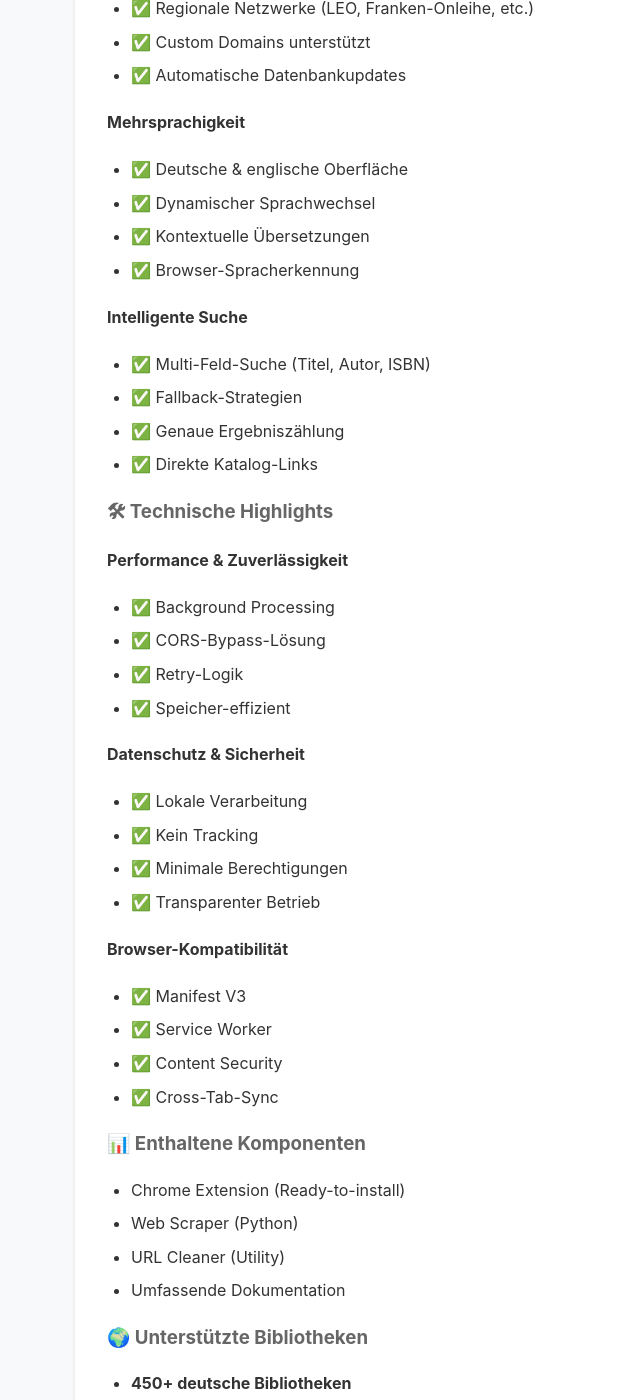
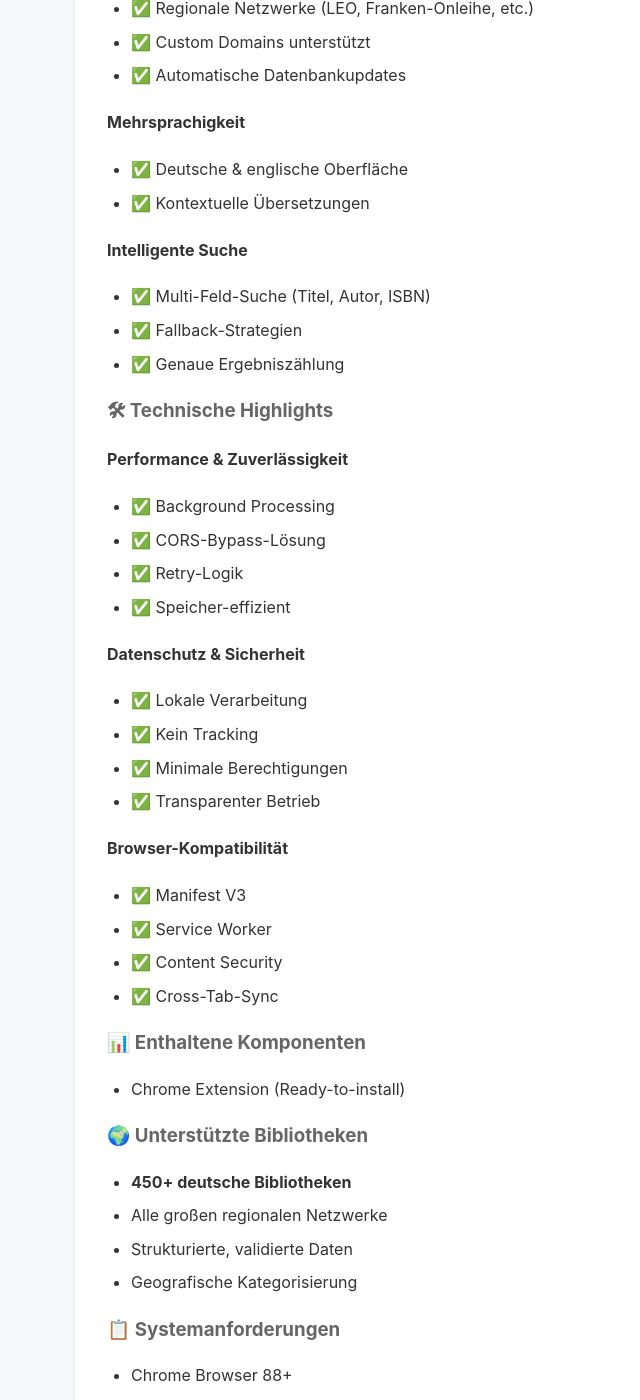
Before and after one commit to vaupunkt/Onleihe-Checker, a Jekyll site: the page built from docs/release-notes.md, in a window 1280 px wide and 1400 px high, scrolled down 827 px. Shown: the whole window, without its empty margins (65-705 px from the left). Built offline with Jekyll 4.4.1, drawn with Linux system fonts in a browser that asks for light colours; some of the changed text lies outside the part shown.

```diff
--- a/docs/release-notes.md
+++ b/docs/release-notes.md
@@ -25,15 +25,12 @@
 
 #### Mehrsprachigkeit
 - ✅ Deutsche & englische Oberfläche
-- ✅ Dynamischer Sprachwechsel
 - ✅ Kontextuelle Übersetzungen
-- ✅ Browser-Spracherkennung
 
 #### Intelligente Suche
 - ✅ Multi-Feld-Suche (Titel, Autor, ISBN)
 - ✅ Fallback-Strategien
 - ✅ Genaue Ergebniszählung
-- ✅ Direkte Katalog-Links
 
 ### 🛠 Technische Highlights
 
@@ -57,9 +54,6 @@
 
 ### 📊 Enthaltene Komponenten
 - Chrome Extension (Ready-to-install)
-- Web Scraper (Python)
-- URL Cleaner (Utility)
-- Umfassende Dokumentation
 
 ### 🌍 Unterstützte Bibliotheken
 - **450+ deutsche Bibliotheken**
```
Also changed, not shown: other parts of docs/release-notes.md (+0 -1 lines), docs/technical.md (+5 -5 lines), README.md.
